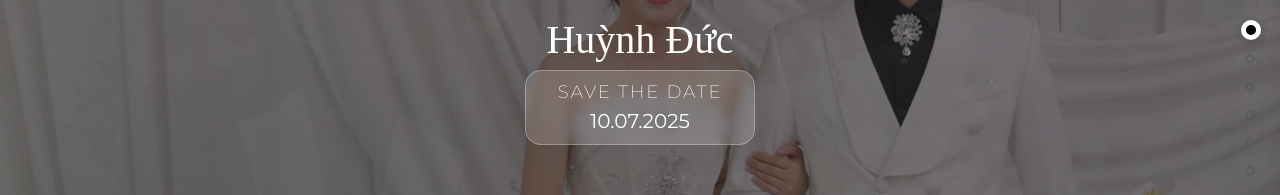
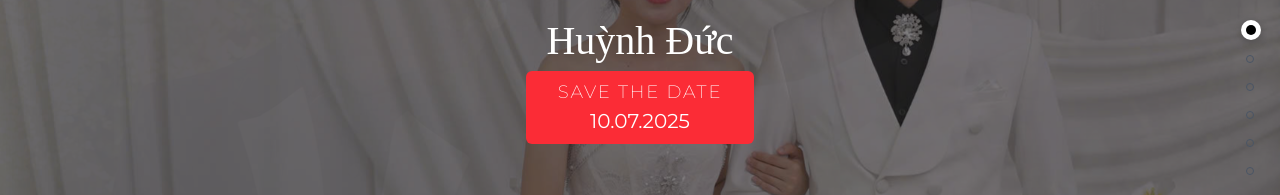
Before and after one commit to luongpn/wedding, a Next.js app: page / in a window 1280 px wide. Shown: the part 383-578 px from the top of the page. Built offline with nearby package versions, Linux system fonts and the light colour scheme; a web font is replaced by a local one.

Commit message:
fix: remove glass

```diff
--- a/src/app/components/hero.tsx
+++ b/src/app/components/hero.tsx
@@ -93,7 +93,7 @@ const Hero = () => {
       </div>
 
       <div className="flex justify-center">
-        <div className="glass w-fit px-8 py-2 flex z-[99] flex-col text-[18px] items-center justify-center text-white uppercase">
+        <div className="bg-red-500 rounded-md w-fit px-8 py-2 flex z-[99] flex-col text-[18px] items-center justify-center text-white uppercase">
           <motion.p
             initial={{ scale: 0 }}
             animate={{
```
